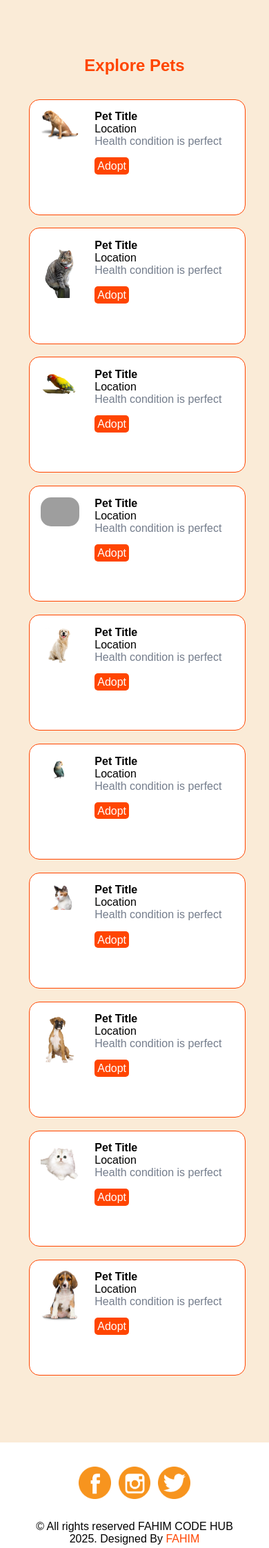
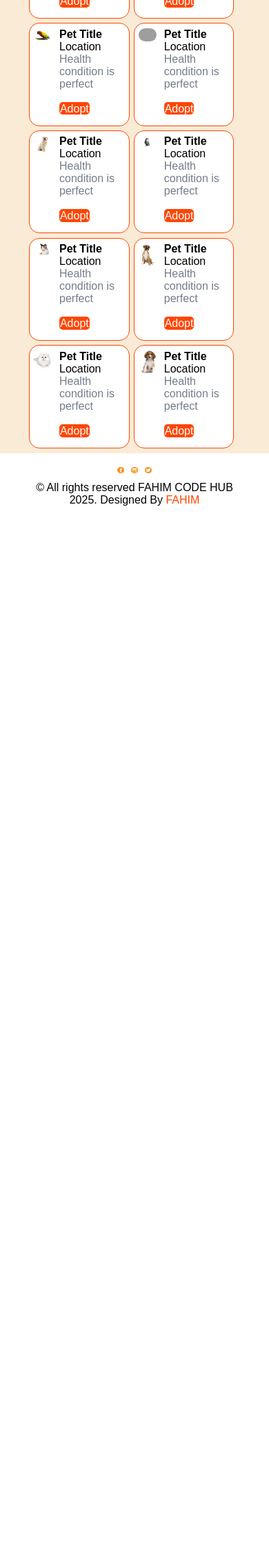
Before and after one commit to rahmann-fahim/Pet_Adaptation_Vet_Community_Managment_System, a PHP site: page /view/pets.php in a window 390 px wide. Shown: the part 380-2624 px from the top of the page at 69% size. After the commit the page ends 1113 px from the top, so only its background shows below. Run offline with PHP 8.4, Linux system fonts and the light colour scheme; grey boxes are pictures that could not be loaded.

Commit message:
Merge all part and mod few part

```diff
--- a/controller/adoptController.php
+++ b/controller/adoptController.php
@@ -9,7 +9,7 @@ if (isset($_POST['submit'])) {
     $email    = mysqli_real_escape_string($conn, $_POST['email']);
     $address  = mysqli_real_escape_string($conn, $_POST['address']);
 
-    // Insert into database
+
     $result = insertAdoptInfo($conn, $fullname, $contact, $email, $address);
 
     if ($result) {
--- a/controller/registerController.php
+++ b/controller/registerController.php
@@ -12,7 +12,7 @@ if(isset($_POST['submit'])){
    $cpass = md5($_POST['cpassword']);
    $user_type = $_POST['user_type'];
 
-   // check email in 3 tables
+
    $exists_admin = findAdmin($conn, $email, $pass);
    $exists_staff = findStaff($conn, $email, $pass);
    $exists_client = findClient($conn, $email, $pass);
--- a/controller/vetController.php
+++ b/controller/vetController.php
@@ -10,7 +10,7 @@ if (isset($_POST['submit'])) {
     $pet_type    = mysqli_real_escape_string($conn, $_POST['pet-type']);
     $pet_details = mysqli_real_escape_string($conn, $_POST['address']);
 
-    // Insert into database
+
     $result = insertVetRequest($conn, $fullname, $contact, $email, $pet_type, $pet_details);
 
     if ($result) {
--- a/model/AdoptModel.php
+++ b/model/AdoptModel.php
@@ -1,7 +1,6 @@
 <?php
 @include 'config.php';
 
-// Insert adoption info into tbl_adopt_info
 function insertAdoptInfo($conn, $fullname, $contact, $email, $address) {
     $insert = "INSERT INTO tbl_adopt_info (full_name, phone, email, address)
                VALUES ('$fullname', '$contact', '$email', '$address')";
--- a/model/VetModel.php
+++ b/model/VetModel.php
@@ -1,7 +1,6 @@
 <?php
 @include 'config.php';
 
-// Insert vet community request into tbl_vet_community_info
 function insertVetRequest($conn, $fullname, $contact, $email, $pet_type, $pet_details) {
     $insert = "INSERT INTO tbl_vet_community_info (full_name, phone, email, pet_type, pet_details)
                VALUES ('$fullname', '$contact', '$email', '$pet_type', '$pet_details')";
--- a/view/adopt.php
+++ b/view/adopt.php
@@ -41,7 +41,6 @@ session_start();
     <section class="pet-search">
         <div class="container">
 
-            <!-- Display success or error messages -->
             <?php
             if (isset($_SESSION['success'])) {
                 echo "<p style='color:green; text-align:center;'>".$_SESSION['success']."</p>";
--- a/view/css/style_user.css
+++ b/view/css/style_user.css
@@ -9,7 +9,6 @@
 
 .container {
   width: 80%;
-  /* border: 1px dotted red; */
   margin: 0 auto;
   padding: 1%;
 }
@@ -69,11 +68,12 @@ a:hover {
   /* width: 50%; */
 }
 
-/* css for navbar section */
+
+
+/* css for navbar */
 
 .logo {
   width: 10%;
-  /* for going to the left we are using it */
   float: left;
 }
 
@@ -91,11 +91,9 @@ a:hover {
   font-weight: bold;
 }
 
-/* .menu ul li a{
-  color: black;
-} */
 
-/* CSS for pet search section */
+
+/* CSS for pet search */
 
 .pet-search {
   background-image: url(../images/bg.png);
@@ -113,13 +111,13 @@ a:hover {
   border-radius: 5px;
 }
 
+
 /* CSS for  categories*/
 .categories {
   padding: 4% 0;
 }
 
 .box-3 {
-  /* border: 1px solid black; */
   width: 28%;
   float: left;
   margin: 2%;
@@ -152,7 +150,7 @@ a:hover {
 /* when clicked on a category
 .text-category{
   background-color: white;
-  padding: %;
+  padding: ;
 } */
 
 h3 {
@@ -163,7 +161,7 @@ h3 {
 /* CSS for pet menu */
 .pet-menu {
   background-color: antiquewhite;
-  /* padding: 4% 0;  */
+  /* padding: 4px 0;  */
 }
 
 .pet-menu-box {
@@ -218,7 +216,7 @@ h3 {
   margin-bottom: 1%;
 }
 
-/* copied from an external source */
+
 
 /* for Adopt Section */
 
@@ -254,78 +252,3 @@ h3 {
   margin-top: 1%;
   margin-bottom: 1%;
 }
-
-/*  */
-
-/* CSS for mobile size or smaller screen */
-
-@media only screen and (max-width: 768px) {
-  .logo {
-    width: 40%;
-    margin: 1% auto;
-    float: none;
-  }
-
-  .menu ul {
-    text-align: center;
-  }
-
-  .pet-search input[type="search"] {
-    width: 90%;
-    padding: 2%;
-    margin-bottom: 5%;
-  }
-
-  .pet-search {
-    padding: 10% 0;
-  }
-
-  .btn {
-    width: 91%;
-    padding: 2%;
-  }
-
-  h2 {
-    margin-bottom: 10%;
-  }
-
-  .error {
-    margin-top: 2%;
-    padding: 2%;
-    color: red;
-  }
-
-  .success {
-    margin-top: 2%;
-    padding: 2%;
-    color: green;
-  }
-
-  .box-3 {
-    width: 95%;
-    margin: 4% auto;
-  }
-
-  .pet-menu {
-    padding: 20% 0;
-  }
-
-  .pet-menu-box {
-    width: 90%;
-    padding: 5%;
-    margin-bottom: 5%;
-  }
-
-  .social {
-    padding: 5% 0;
-  }
-
-  .social-img {
-    width: 15%;
-  }
-
-  /* center */
-  .btn-center {
-    margin: 2% 4.25%;
-  }
-}
--- a/view/footer/footer.php
+++ b/view/footer/footer.php
@@ -1,13 +1,10 @@
 
   </section>
-  <!-- Social Section Ends Here -->
-  <!-- Footer Section Starts Here -->
   <section class="footer">
     <div class="container text-center">
       <p> © All rights reserved FAHIM CODE HUB 2025. Designed By <a href="https://sites.google.com/view/rahmannfahim001">FAHIM</a></p>
     </div>
   </section>
-  <!-- Footer Section Ends Here-->
 </body>
 
 </html>
--- a/view/footer/footer_1.php
+++ b/view/footer/footer_1.php
@@ -1,13 +1,10 @@
 
   </section>
-  <!-- Social Section Ends Here -->
-  <!-- Footer Section Starts Here -->
   <section class="footer">
     <div class="container text-center">
       <p> © All rights reserved HEMEL CODE HUB 2025. Designed By <a href="#">HEMEL</a></p>
     </div>
   </section>
-  <!-- Footer Section Ends Here-->
 </body>
 
 </html>
--- a/view/login_form.php
+++ b/view/login_form.php
@@ -27,7 +27,7 @@ session_start();
          foreach($_SESSION['login_error'] as $error){
             echo '<span class="error-msg">'.$error.'</span>';
          }
-         unset($_SESSION['login_error']); // clear error after showing once
+         unset($_SESSION['login_error']);
       }
       ?>
 
--- a/view/register_form.php
+++ b/view/register_form.php
@@ -23,7 +23,7 @@ session_start();
          foreach($_SESSION['register_error'] as $error){
             echo '<span class="error-msg">'.$error.'</span>';
          }
-         unset($_SESSION['register_error']); // clear after showing once
+         unset($_SESSION['register_error']);
       }
       ?>
 
--- a/view/staff/staff_page.php
+++ b/view/staff/staff_page.php
@@ -22,7 +22,7 @@ session_start();
       <h3>Hi, <span>Staff</span></h3>
 
       <p>This is the staff page</p>
-      <a href="logout.php" class="btn">Logout</a>
+      <a href="../logout.php" class="btn">Logout</a>
    </div>
 </div>
 
--- a/view/vet-community.php
+++ b/view/vet-community.php
@@ -15,7 +15,7 @@ session_start();
 </head>
 
 <body>
-    <!-- Navbar Section -->
+
     <section class="navbar">
         <div class="container">
             <div class="logo">
@@ -42,7 +42,7 @@ session_start();
     <section class="pet-search">
         <div class="container">
 
-            <!-- Display success or error messages -->
+
             <?php
             if (isset($_SESSION['success'])) {
                 echo "<p style='color:green; text-align:center;'>".$_SESSION['success']."</p>";
@@ -81,7 +81,7 @@ session_start();
         </div>
     </section>
 
-    <!-- Social Section -->
+
     <section class="social">
         <div class="container text-center">
             <ul type="none">
```
Also changed, not shown: view/categories.php (+9 -16 lines), view/category-cat.php (+14 -20 lines), view/category-dog.php (+14 -20 lines), view/client/user_page.php (+17 -23 lines), view/pets.php (+18 -24 lines).
